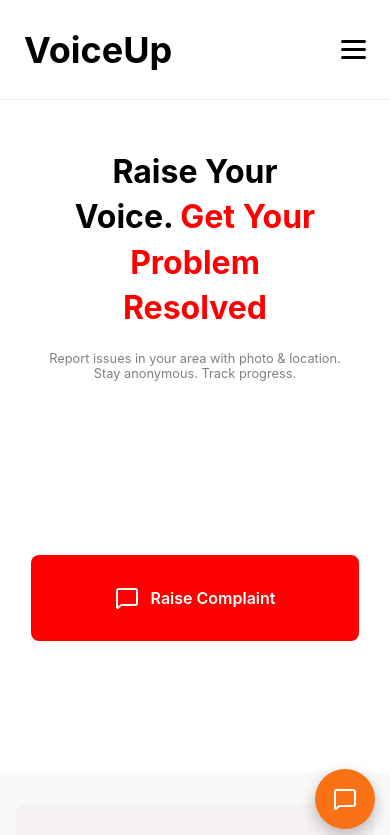
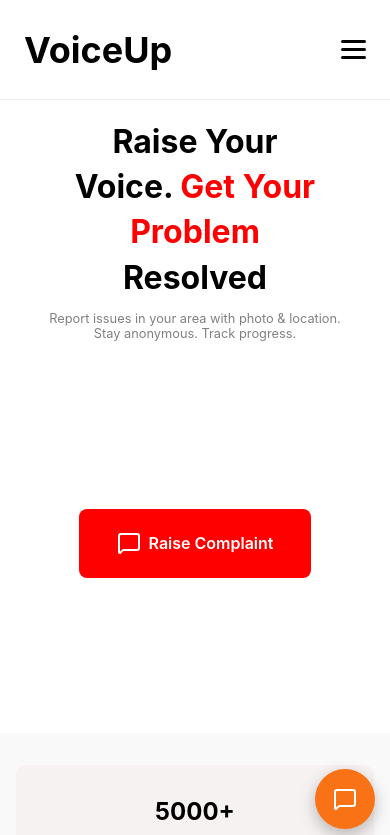
Before and after one commit to SubhashRelangi/RiseVoice, a React (Create React App) app in the folder frontend/: page / in a window 390 px wide. Shown: the top 835 px of the page. Built offline with nearby package versions, Linux system fonts and the light colour scheme.

Commit message:
refactor: Migrate HeroSection component styles to CSS Modules

```diff
--- a/frontend/src/Components/HomePageComponents/HeroSection.jsx
+++ b/frontend/src/Components/HomePageComponents/HeroSection.jsx
@@ -1,30 +1,30 @@
 import React from "react";
 import { Link } from "react-router-dom";
 import { MessageSquare } from "lucide-react";
-import "../../StyleSheets/HomeStyles/HeroSection.css";
+import styles from "./HeroSection.module.css"; // CSS Module import
 
 const HeroSection = () => {
     return (
-        <section className="heroSection">
-            <div className="HeroTextDiv">
-                <div className="captionDiv">
-                    <h1 className="H1">Raise Your</h1>
-                    <h1 className="H1">
-                        Voice. <span className="highlight">Get Your</span>
+        <section className={styles.heroSection}>
+            <div className={styles.heroTextDiv}>
+                <div className={styles.captionDiv}>
+                    <h1 className={styles.H1}>Raise Your</h1>
+                    <h1 className={styles.H1}>
+                        Voice. <span className={styles.highlight}>Get Your</span>
                     </h1>
-                    <h1 className="h1 H1">Problem</h1>
-                    <h1 className="h1 H1">Resolved</h1>
+                    <h1 className={`${styles.H1} ${styles.h1}`}>Problem</h1>
+                    <h1 className={styles.H1}>Resolved</h1>
                 </div>
 
-                <p className="description">
-                    Report issues in your area with photo & location. <br></br> Stay anonymous. Track
+                <p className={styles.description}>
+                    Report issues in your area with photo & location. <br /> Stay anonymous. Track
                     progress.
                 </p>
             </div>
 
-            <div className="heroButtonContainer">
-                <Link to="/raise-complaint" className="heroButton">
-                    <MessageSquare className="icon" />
+            <div className={styles.heroButtonContainer}>
+                <Link to="/raise-complaint" className={styles.heroButton}>
+                    <MessageSquare className={styles.icon} />
                     Raise Complaint
                 </Link>
             </div>
--- /dev/null
+++ b/frontend/src/Components/HomePageComponents/HeroSection.module.css
@@ -0,0 +1,126 @@
+.heroSection {
+    min-height: 75vh;
+    width: 100%;
+    display: flex;
+    align-items: center;
+    justify-content: space-between;
+    padding: 2rem;
+    box-sizing: border-box;
+    gap: 2rem;
+    /* <-- use gap instead of forcing padding */
+    flex-wrap: wrap;
+}
+
+/* Text block */
+.HeroTextDiv {
+    flex: 1 1 300px;
+    display: flex;
+    flex-direction: column;
+    align-items: flex-start;
+    justify-content: center;
+    padding: 1rem 2rem;
+}
+
+/* Responsive fonts */
+.H1 {
+    margin: 0 0 10px 0;
+    line-height: 1.1;
+    font-size: clamp(2rem, 6vw, 5rem);
+    font-weight: bold;
+    color: black;
+}
+
+.highlight,
+.h1 {
+    color: red;
+}
+
+.description {
+    margin-top: 1rem;
+    font-size: clamp(0.8rem, 2.5vw, 1.7rem);
+    color: gray;
+    max-width: 600px;
+}
+
+/* Button block */
+.heroButtonContainer {
+    flex: 1 1 300px;
+    display: flex;
+    align-items: center;
+    justify-content: flex-end;
+    padding: 1rem;
+}
+
+.heroButton {
+    width: 100%;
+    max-width: 280px;
+    min-height: 60px;
+    background-color: red;
+    color: white;
+    border: none;
+    border-radius: 8px;
+    padding: 0.8rem 1.5rem;
+    font-size: clamp(1rem, 2vw, 1.5rem);
+    cursor: pointer;
+    display: flex;
+    align-items: center;
+    justify-content: center;
+    gap: 12px;
+    font-weight: 600;
+    transition: background 0.3s ease;
+    text-decoration: none;
+}
+
+.heroButton:hover {
+    background-color: darkred;
+}
+
+/* 📱 Tablet */
+@media (max-width: 1024px) {
+    .heroSection {
+        gap: 1.5rem;
+        padding: 1.5rem;
+    }
+}
+
+/* 📱 Mobile */
+@media (max-width: 768px) {
+    .heroSection {
+        flex-direction: column;
+        /* stack vertically */
+        justify-content: center;
+        /* center vertically */
+        align-items: center;
+        /* center horizontally */
+        text-align: center;
+        /* controlled space between text & button */
+    }
+
+    .HeroTextDiv {
+        align-items: center;
+        padding: 0;
+        /* remove extra padding */
+    }
+
+    .description {
+        margin-left: 0;
+        text-align: center;
+    }
+
+    .heroButtonContainer {
+        width: 100%;
+        padding: 0;
+        align-items: center;
+        justify-content: center;
+        /* no extra padding */
+    }
+
+    .heroButton {
+        max-width: 200px;
+        min-height: 50px;
+        padding: 0.6rem 1rem;
+        font-size: 1rem;
+        /* clamp may be too small, fix for mobile */
+        gap: 8px;
+    }
+}
```
